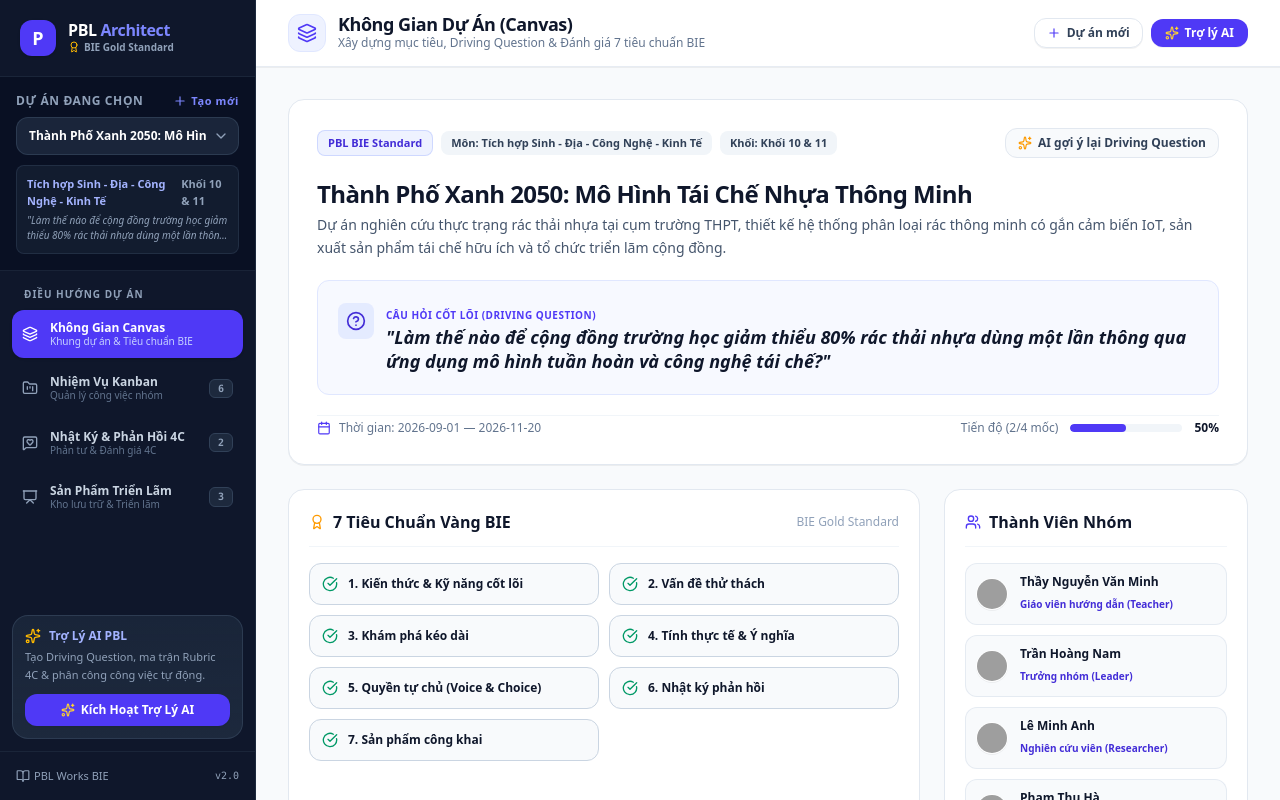
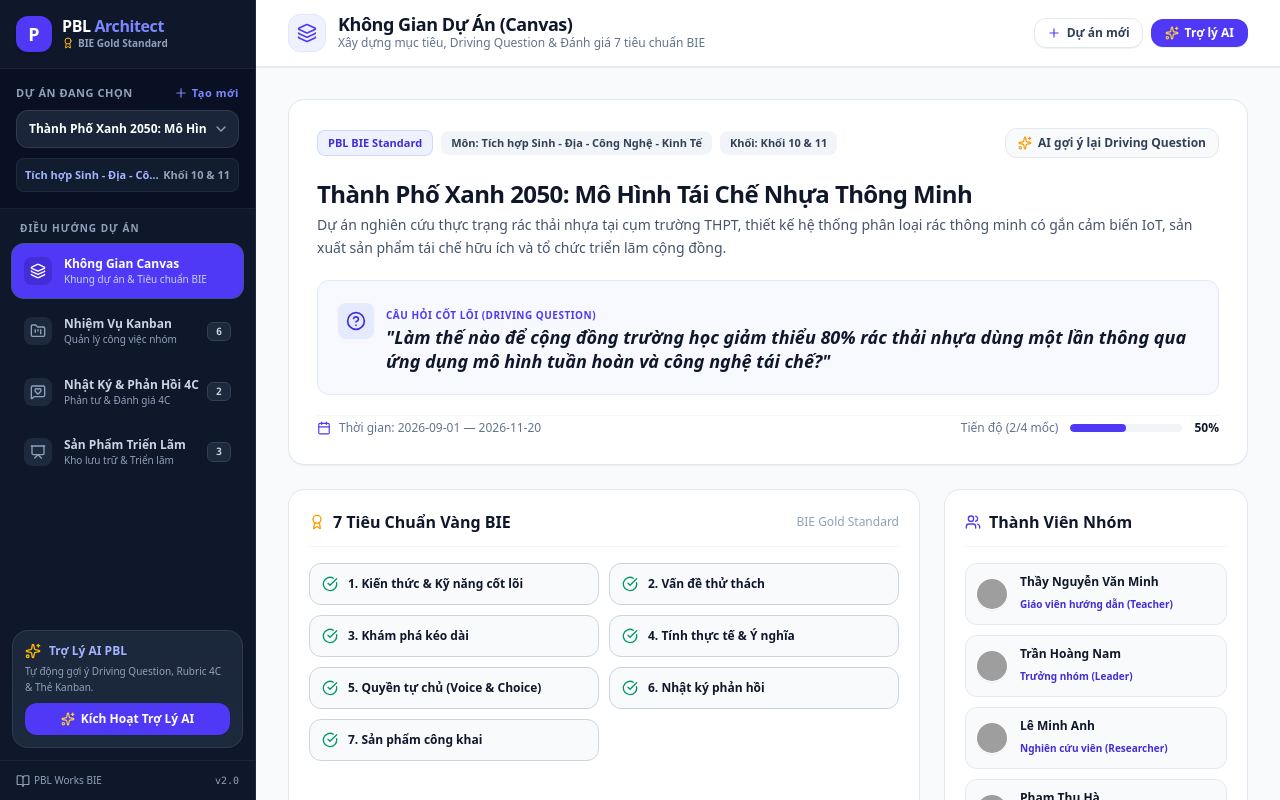
Before and after one commit to btduy10/PBL_Plan, a React (Vite) app: page / in a window 1280 px wide. Shown: the top 800 px of the page. Built offline with nearby package versions, Linux system fonts and the light colour scheme; grey boxes are pictures that could not be loaded.

Commit message:
style(sidebar): improve layout and responsiveness
Adjust padding, constraints, and styling for the sidebar header and project section to improve visual consistency and ensure proper scrolling behavior.

```diff
--- a/src/components/Sidebar.tsx
+++ b/src/components/Sidebar.tsx
@@ -13,8 +13,7 @@ import {
   Award,
   Menu,
   X,
-  BookOpen,
-  CheckCircle2
+  BookOpen
 } from 'lucide-react';
 
 interface SidebarProps {
@@ -76,10 +75,10 @@ export const Sidebar: React.FC<SidebarProps> = ({
   ];
 
   const sidebarContent = (
-    <div className="flex flex-col h-full bg-slate-900 text-slate-200 border-r border-slate-800 select-none">
+    <div className="flex flex-col h-full bg-slate-900 text-slate-200 border-r border-slate-800 select-none overflow-y-auto">
       {/* Brand Header */}
-      <div className="p-5 border-b border-slate-800/80 flex items-center justify-between">
-        <div className="flex items-center gap-3">
+      <div className="p-4 border-b border-slate-800/80 flex items-center justify-between shrink-0">
+        <div className="flex items-center gap-2.5">
           <div className="h-9 w-9 rounded-xl bg-indigo-600 flex items-center justify-center text-white font-extrabold text-lg shadow-sm">
             P
           </div>
@@ -104,13 +103,13 @@ export const Sidebar: React.FC<SidebarProps> = ({
         </button>
       </div>
 
-      {/* Project Switcher Box */}
-      <div className="p-4 border-b border-slate-800/80 bg-slate-950/40">
-        <div className="flex items-center justify-between text-xs font-bold text-slate-400 mb-2 uppercase tracking-wider">
-          <span>Dự án đang chọn</span>
+      {/* Project Switcher Section */}
+      <div className="p-4 border-b border-slate-800/80 bg-slate-950/40 shrink-0">
+        <div className="flex items-center justify-between text-[11px] font-extrabold text-slate-400 uppercase tracking-wider mb-2">
+          <span>Dự Án Đang Chọn</span>
           <button
             onClick={onOpenNewProject}
-            className="text-indigo-400 hover:text-indigo-300 flex items-center gap-1 text-[11px] normal-case font-bold transition"
+            className="text-indigo-400 hover:text-indigo-300 flex items-center gap-1 text-[11px] normal-case font-bold transition hover:underline"
             title="Tạo dự án mới"
           >
             <Plus className="w-3.5 h-3.5" />
@@ -134,22 +133,19 @@ export const Sidebar: React.FC<SidebarProps> = ({
         </div>
 
         {activeProject && (
-          <div className="mt-2.5 p-2.5 rounded-lg bg-slate-800/50 border border-slate-700/50 text-[11px]">
-            <div className="flex items-center justify-between text-slate-300 font-semibold mb-1">
-              <span className="text-indigo-300 font-bold">{activeProject.subject}</span>
-              <span className="text-slate-400">{activeProject.gradeLevel}</span>
+          <div className="mt-2.5 p-2 rounded-lg bg-slate-800/50 border border-slate-700/40 text-[11px]">
+            <div className="flex items-center justify-between text-slate-300 font-semibold">
+              <span className="text-indigo-300 font-bold truncate">{activeProject.subject}</span>
+              <span className="text-slate-400 shrink-0 ml-1">{activeProject.gradeLevel}</span>
             </div>
-            <p className="text-slate-400 text-[10px] line-clamp-2 italic">
-              "{activeProject.drivingQuestion}"
-            </p>
           </div>
         )}
       </div>
 
-      {/* Navigation Links */}
-      <div className="flex-1 px-3 py-4 space-y-1.5 overflow-y-auto">
-        <div className="px-3 text-[10px] font-extrabold uppercase tracking-widest text-slate-400 mb-2">
-          Điều hướng dự án
+      {/* Navigation Links - Fully Prominent */}
+      <div className="p-3 space-y-1.5 flex-1">
+        <div className="px-2 text-[10px] font-extrabold uppercase tracking-widest text-slate-400 mb-2">
+          Điều Hướng Dự Án
         </div>
 
         {navItems.map((item) => {
@@ -162,17 +158,19 @@ export const Sidebar: React.FC<SidebarProps> = ({
                 onChangeTab(item.id);
                 setIsMobileOpen(false);
               }}
-              className={`w-full flex items-center justify-between p-2.5 rounded-xl text-xs font-bold transition group ${
+              className={`w-full flex items-center justify-between p-3 rounded-xl text-xs font-bold transition group ${
                 isActive
-                  ? 'bg-indigo-600 text-white shadow-sm'
-                  : 'text-slate-300 hover:bg-slate-800/70 hover:text-white'
+                  ? 'bg-indigo-600 text-white shadow-sm ring-1 ring-indigo-400/50'
+                  : 'text-slate-300 hover:bg-slate-800/80 hover:text-white'
               }`}
             >
               <div className="flex items-center gap-3">
-                <Icon className={`w-4 h-4 shrink-0 ${isActive ? 'text-white' : 'text-slate-400 group-hover:text-indigo-400'}`} />
+                <div className={`p-1.5 rounded-lg ${isActive ? 'bg-indigo-700 text-white' : 'bg-slate-800 text-slate-400 group-hover:text-indigo-400'}`}>
+                  <Icon className="w-4 h-4" />
+                </div>
                 <div className="text-left">
-                  <div className="leading-tight">{item.label}</div>
-                  <div className={`text-[10px] font-normal ${isActive ? 'text-indigo-200' : 'text-slate-500'}`}>
+                  <div className="leading-tight text-xs font-extrabold">{item.label}</div>
+                  <div className={`text-[10px] font-normal mt-0.5 ${isActive ? 'text-indigo-200' : 'text-slate-400'}`}>
                     {item.description}
                   </div>
                 </div>
@@ -180,7 +178,7 @@ export const Sidebar: React.FC<SidebarProps> = ({
 
               {item.badge !== undefined && (
                 <span className={`px-2 py-0.5 rounded-md text-[10px] font-mono font-bold ${
-                  isActive ? 'bg-indigo-700 text-white' : 'bg-slate-800 text-slate-400 border border-slate-700'
+                  isActive ? 'bg-indigo-700 text-white' : 'bg-slate-800 text-slate-300 border border-slate-700'
                 }`}>
                   {item.badge}
                 </span>
@@ -191,13 +189,13 @@ export const Sidebar: React.FC<SidebarProps> = ({
       </div>
 
       {/* AI Assistant Quick Trigger */}
-      <div className="p-3 m-3 rounded-2xl bg-gradient-to-b from-slate-800/80 to-slate-800 border border-slate-700/80 text-xs">
+      <div className="p-3 m-3 rounded-2xl bg-gradient-to-b from-slate-800/90 to-slate-800 border border-slate-700/80 text-xs shrink-0">
         <div className="flex items-center gap-2 text-indigo-300 font-bold mb-1">
           <Sparkles className="w-4 h-4 text-amber-400 animate-pulse" />
           <span>Trợ Lý AI PBL</span>
         </div>
-        <p className="text-[11px] text-slate-400 mb-2.5 leading-relaxed">
-          Tạo Driving Question, ma trận Rubric 4C & phân công công việc tự động.
+        <p className="text-[10px] text-slate-400 mb-2 leading-relaxed">
+          Tự động gợi ý Driving Question, Rubric 4C & Thẻ Kanban.
         </p>
         <button
           onClick={onOpenAiAssistant}
@@ -209,8 +207,8 @@ export const Sidebar: React.FC<SidebarProps> = ({
       </div>
 
       {/* Footer Info */}
-      <div className="p-4 border-t border-slate-800/80 text-[11px] text-slate-400 flex items-center justify-between">
-        <span className="flex items-center gap-1">
+      <div className="px-4 py-3 border-t border-slate-800/80 text-[11px] text-slate-400 flex items-center justify-between shrink-0">
+        <span className="flex items-center gap-1 text-[10px]">
           <BookOpen className="w-3.5 h-3.5 text-slate-400" /> PBL Works BIE
         </span>
         <span className="font-mono text-[10px] text-slate-400">v2.0</span>
```
